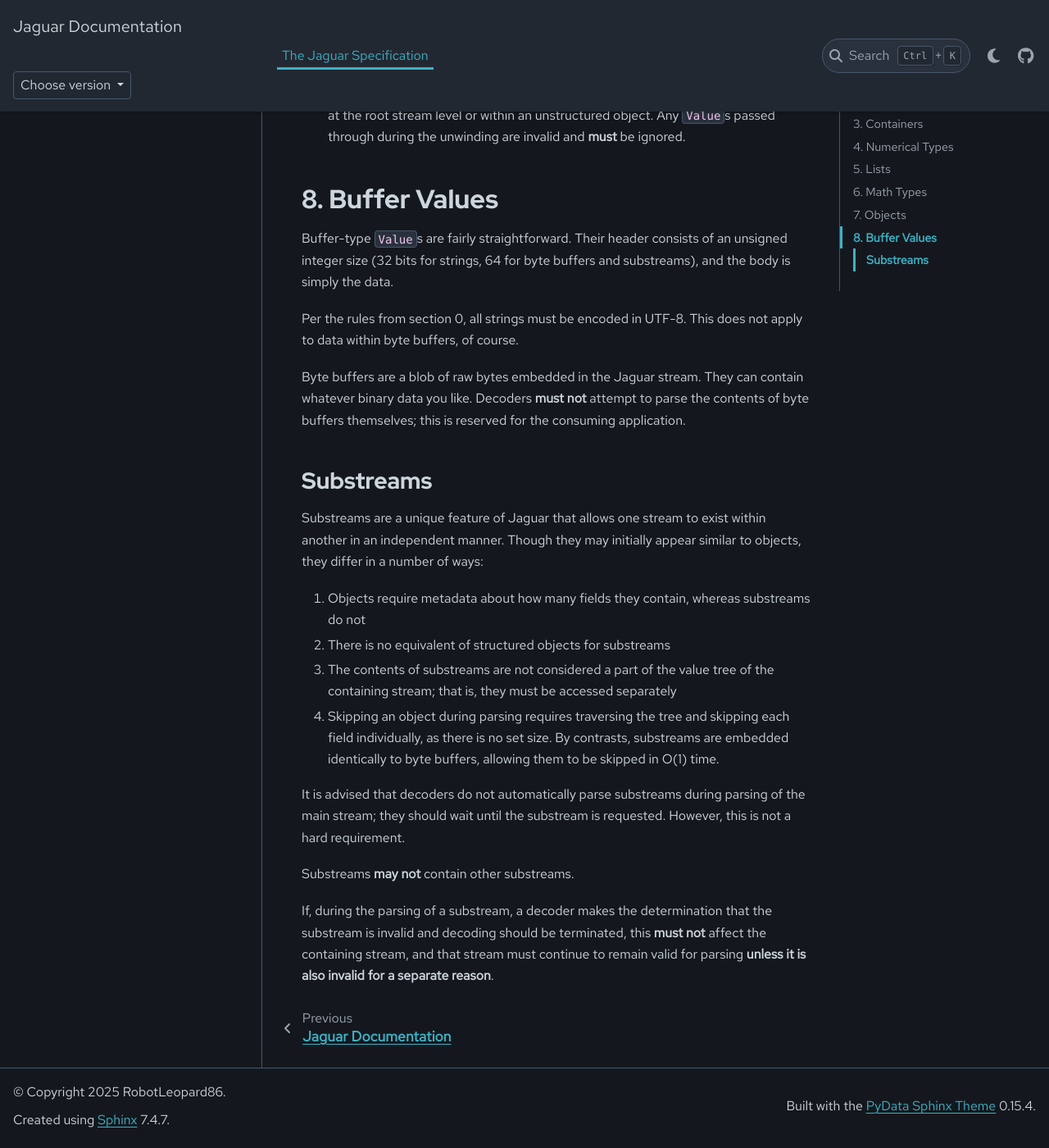
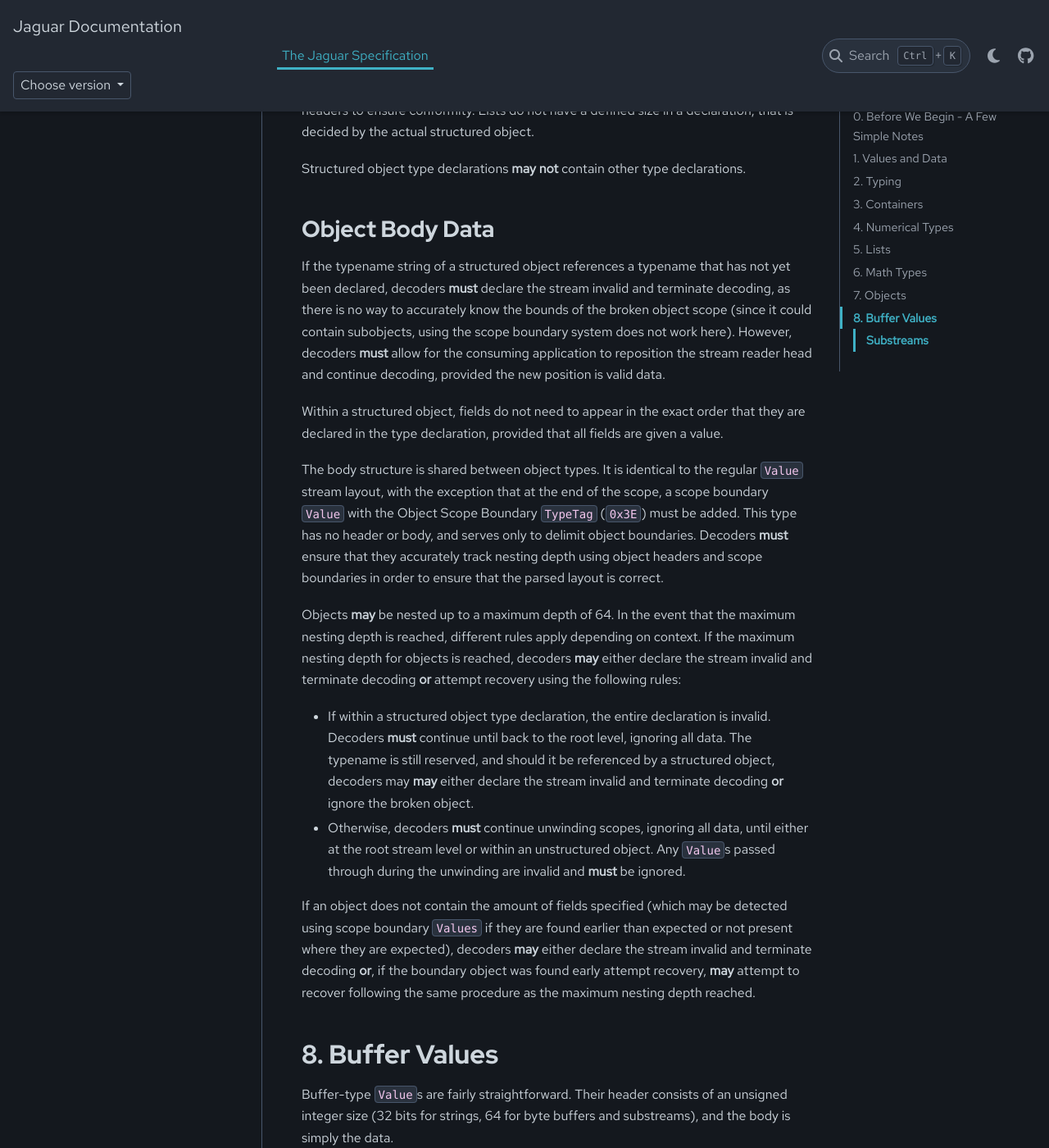
Before and after one commit to RobotLeopard86/Jaguar, a Sphinx documentation site: the page built from docs/spec.md, in a window 1280 px wide and 1400 px high, scrolled down 7797 px. Shown: the whole window at 82% size. Built offline with Sphinx 7.4.7 and the PyData theme 0.15.4, drawn with Linux system fonts in a browser that asks for light colours; some web fonts are replaced; pages that are not in the unit, such as notebooks, are missing from menus; some of the changed text lies outside the part shown.

Commit message:
Finish tentative final draft of Jaguar specification

```diff
--- a/docs/spec.md
+++ b/docs/spec.md
@@ -21,7 +21,9 @@
 
 * All floating-point values are encoded in accordance with the IEEE 754 LE standard
 
-* While Jaguar can be used to encode hierarchical data, it is worth nothing that **Jaguar is not an object tree**; it is fundamentally a data stream system and has no concept of a top-level tree or DOM
+* While Jaguar can be used to encode hierarchical data, it is worth noting that **Jaguar is not an object tree**; it is fundamentally a data stream system and has no concept of a top-level tree or DOM
+
+* In cases where decoders declare the stream invalid and terminate decoding, they **must** allow for the consuming application to reposition the stream and continue parsing assuming the new location is valid data
 
 ## 1. Values and Data
 A Jaguar stream is fairly simple conceptually. It is simply a continued stream of multiple `Value`s.
@@ -32,14 +34,15 @@
 | `TypeTag` | 1 |
 | Name string size | 1 |
 | Name string | (size above) |
-| Integrity hash | 16 |
 | Data | (size determined by `TypeTag`) |
-
-The integrity hash is a system meant to ensure that the data stream has not been corrupted. It is an MD5 hash computed from the contents of the stream. Decoders are advised to incrementally read the stream and generate the hash before rewinding and parsing, but they may implement this however they wish. As Jaguar streams may be large, an incremental approach to hash generation is recommended.
 
 The data itself is determined by what type the value belongs to, identified by the `TypeTag`.
 
 All data is split into a header and a body. The header contains the data required to identify the size of and correctly interpret the body data (such as the element count for lists). This allows decoders to skip over the body data and continue reading headers to identify the structure of the stream without needing to parse the data immediately.
+
+The name string is case-sensitive and must be unique across all `Values`s in its scope (stream root or within the same parent object). In the event that a field with a duplicate name is encountered, decoders **may** either declare the stream invalid and terminate decoding **or** continue, ignoring the invalid object.
+
+If, according to this specification, a decoder is supposed to "ignore" a `Value`, that means that the decoder **must** automatically advance the stream to the next valid position and not inform the consuming application of the `Value`'s existence. If it has already done so due to the `Value` being valid before that point, the decoder **must** invalidate the returned data as it is able.
 
 ## 2. Typing
 Jaguar is a statically-typed format. All data must have a corresponding type. This is useful for decoding because it allows for easier validation of the intended structure and also helps with maintaining internal consistency.
@@ -74,10 +77,13 @@
 | Unstructured Object (Dictionary) | `0x3B` |
 | Structured Object | `0x3C` |
 | Structured Object Type Declaration | `0x3D` |
+| Object Scope Boundary | `0x3E` |
 | Vector | `0x4A` |
 | Matrix | `0x4B` |
 
 More details about complex object types will be provided in later sections.
+
+The object scope boundary `TypeTag` does not function as a traditional `Value`; it serves to delimit object boundaries and has no header or body and may only appear in certain locations. More information will be provided in section 7.
 
 ## 3. Containers
 In order to support storing a Jaguar stream on disk in an identifiable format, the stream can be wrapped in a Jaguar container.
@@ -90,10 +96,13 @@
 | Magic data | 6 |
 | File intent byte | 1 |
 | Null separator for alignment | 1 |
+| Integrity hash | 16 |
 
 The magic data string is `JAGUAR` in ASCII bytes (or `4A 41 47 55 41 52` in hex bytes).
 
 The file intent byte is application-defined, and is used to identify what the stream is supposed to be to the application. Decoders **must not** rely on this byte to determine how to parse the stream, as this value has no formal definition. The only exception is that a null byte here (`00`) is reserved to mean a freeform stream (i.e. have no expectations for what you get). This is primarily for higher-level consumers of parsed Jaguar data as opposed to the decoder itself.
+
+The integrity hash is a system meant to ensure that the data stream has not been corrupted. It is an MD5 hash computed from the contents of the stream. Decoders are advised to incrementally read the stream and generate the hash before rewinding and parsing, but they may implement this however they wish. As Jaguar streams may be large, an incremental approach to hash generation is recommended.
 
 ## 4. Numerical Types
 Numerical types are very simple in Jaguar. They are the signed and unsigned integers, floating-point numbers, and booleans (while not technically numbers, they are stored as `0` for false and `1` for true; any other value is **invalid**). All necessary information to read the data is contained in the `TypeTag`.
@@ -118,8 +127,10 @@
 ## 6. Math Types
 Vector and matrix types are built in to Jaguar. There are limitations on what data these math types may contain:
 
-* **ONLY** floating-point numbers and (un)signed integers are permitted
-* Vectors may have a size in the range of 2-4
+* **ONLY** floating-point numbers and (un)signed integers are permitted.
+
+* Vectors may have a size in the range of 2-4.
+
 * Matrices may have a size in the range of 2x2-4x4
 
 These limitations are enforced to ensure easier parsing behavior and provide separation between vectors and lists. Any violation of these rules means the `Value` is **invalid**. Vectors are very similar to lists; their primary difference is the presence of these limitations. The main benefit comes from context; the decoder is able to provide a more intuitive access interface for vectors to consuming applications.
@@ -149,18 +160,17 @@
 | # of Rows | 1 |
 
 ## 7. Objects
-Objects allow for subdivision of a Jaguar stream into multiple groups of fields. Objects are organized as a list with a defined number of key-value pairs. Objects **may** be nested up to a maximum depth of 64. In the event that the maximum nesting depth is reached, different rules apply depending on context. More information is available later in this section. There are two primary types of objects:
+Objects allow for subdivision of a Jaguar stream into multiple groups of fields. Objects are organized as a list with a defined number of key-value pairs. There are two primary types of objects:
 
 **Unstructured objects** (like dictionaries) provide a generic key-value mapping. Decoders **must not** attempt to interpret the structure of unstructured objects.
 
-**Strutured objects** provide a type-consistent method of encoding and coordinating information together at a deeper level than the primary stream, using a system of stream-defined typenames to identify the appropriate structure. All structured objects with the same typename must have the same structure; a structured object that does not conform to the declared structure is **invalid**, and decoders must ignore it. Decoders **may** either declare the stream invalid and terminate decoding **or** continue without the invalid object in this case.
+**Structured objects** provide a type-consistent method of encoding and coordinating information together at a deeper level than the primary stream, using a system of stream-defined typenames to identify the appropriate structure. All structured objects with the same typename must have the same structure; a structured object that does not conform to the declared structure is **invalid**, and decoders must ignore it. Decoders **may** either declare the stream invalid and terminate decoding **or** continue without the invalid object in this case.
 
 Unstructured object headers are fairly simple; they consist of a 16-bit unsigned integer field count.
 
 Structured object headers consist of an 8-bit unsigned integer typename string length followed by the typename string data of that length.
 
-The body structure is shared between object types. It is identical to the regular `Value` stream layout. There is no "end of object" marker; as such decoders must accurately keep track of nesting depth and object boundaries. As such, any additional values beyond the specified number will be treated as belonging to the containing scope until the root level (the primary stream) is reached. Likewise, an insufficient number of values will cause the values after that to be assigned to the object scope.
-
+### Structured Object Type Declarations
 Before a structured object typename may be used, it must appear as part of a structured object type declaration. A structured object type declaration follows this header format:
 | Field | Size (bytes) |
 | ----- | ------------ |
@@ -174,9 +184,21 @@
 
 Structured object type declarations **may not** contain other type declarations.
 
-If the maximum nesting depth for objects is reached, decoders **may** either declare the stream invalid and terminate decoding **or** attempt recovery using the following rules:
+### Object Body Data
+
+If the typename string of a structured object references a typename that has not yet been declared, decoders **must** declare the stream invalid and terminate decoding, as there is no way to accurately know the bounds of the broken object scope (since it could contain subobjects, using the scope boundary system does not work here). However, decoders **must** allow for the consuming application to reposition the stream reader head and continue decoding, provided the new position is valid data.
+
+Within a structured object, fields do not need to appear in the exact order that they are declared in the type declaration, provided that all fields are given a value.
+
+The body structure is shared between object types. It is identical to the regular `Value` stream layout, with the exception that at the end of the scope, a scope boundary `Value` with the Object Scope Boundary `TypeTag` (`0x3E`) must be added. This type has no header or body, and serves only to delimit object boundaries. Decoders **must** ensure that they accurately track nesting depth using object headers and scope boundaries in order to ensure that the parsed layout is correct.
+
+Objects **may** be nested up to a maximum depth of 64. In the event that the maximum nesting depth is reached, different rules apply depending on context. If the maximum nesting depth for objects is reached, decoders **may** either declare the stream invalid and terminate decoding **or** attempt recovery using the following rules:
+
 * If within a structured object type declaration, the entire declaration is invalid. Decoders **must** continue until back to the root level, ignoring all data. The typename is still reserved, and should it be referenced by a structured object, decoders may **may** either declare the stream invalid and terminate decoding **or** ignore the broken object.
+
 * Otherwise, decoders **must** continue unwinding scopes, ignoring all data, until either at the root stream level or within an unstructured object. Any `Value`s passed through during the unwinding are invalid and **must** be ignored.
+
+If an object does not contain the amount of fields specified (which may be detected using scope boundary `Values` if they are found earlier than expected or not present where they are expected), decoders **may** either declare the stream invalid and terminate decoding **or**, if the boundary object was found early attempt recovery, **may** attempt to recover following the same procedure as the maximum nesting depth reached.
 
 ## 8. Buffer Values
 Buffer-type `Value`s are fairly straightforward. Their header consists of an unsigned integer size (32 bits for strings, 64 for byte buffers and substreams), and the body is simply the data.
@@ -194,7 +216,7 @@
 
 3. The contents of substreams are not considered a part of the value tree of the containing stream; that is, they must be accessed separately
 
-4. Skipping an object during parsing requires traversing the tree and skipping each field individually, as there is no set size. By contrasts, substreams are embedded identically to byte buffers, allowing them to be skipped in O(1) time.
+4. Skipping an object during parsing requires traversing the tree and skipping each field individually, as there is no set size. By contrast, substreams are embedded identically to byte buffers, allowing them to be skipped in O(1) time.
 
 It is advised that decoders do not automatically parse substreams during parsing of the main stream; they should wait until the substream is requested. However, this is not a hard requirement.
 
```
